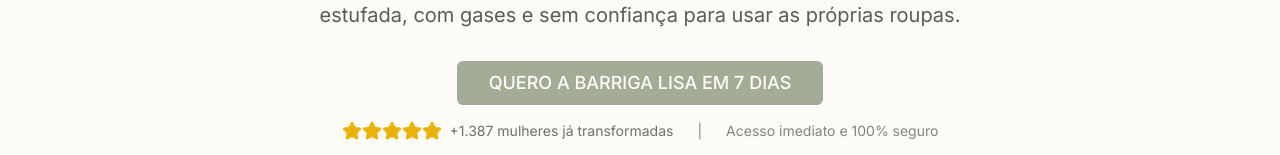
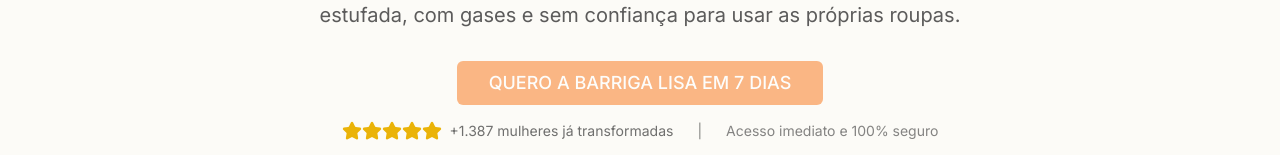
Before and after one commit to batatafaver/desinchafoodmap, a Next.js app: page / in a window 1280 px wide. Shown: the part 474-629 px from the top of the page. Built offline with nearby package versions, Linux system fonts and the light colour scheme.

Commit message:
Eu quero que você altere a coloração de todos os botões, para algo mais

```diff
--- a/src/app/globals.css
+++ b/src/app/globals.css
@@ -15,7 +15,7 @@
   --secondary-foreground: 90 13% 30%;
   --muted: 90 20% 98%;
   --muted-foreground: 0 0% 45.1%;
-  --accent: 85 25% 30%;
+  --accent: 25 95% 53%;
   --accent-foreground: 0 0% 100%;
   --destructive: 0 84.2% 60.2%;
   --destructive-foreground: 0 0% 98%;
@@ -51,7 +51,7 @@
   --secondary-foreground: 0 0% 98%;
   --muted: 0 0% 14.9%;
   --muted-foreground: 0 0% 63.9%;
-  --accent: 85 25% 30%;
+  --accent: 25 95% 53%;
   --accent-foreground: 0 0% 100%;
   --destructive: 0 62.8% 30.6%;
   --destructive-foreground: 0 0% 98%;
```
